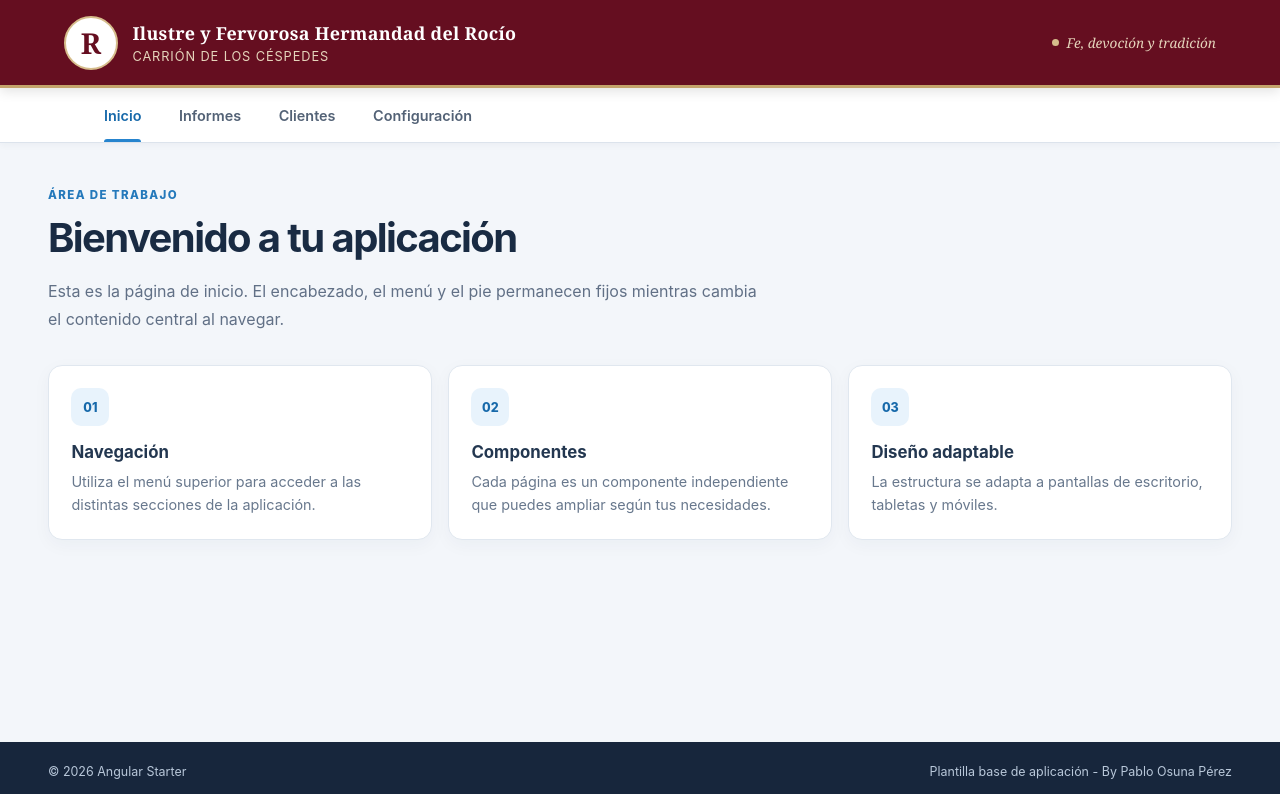
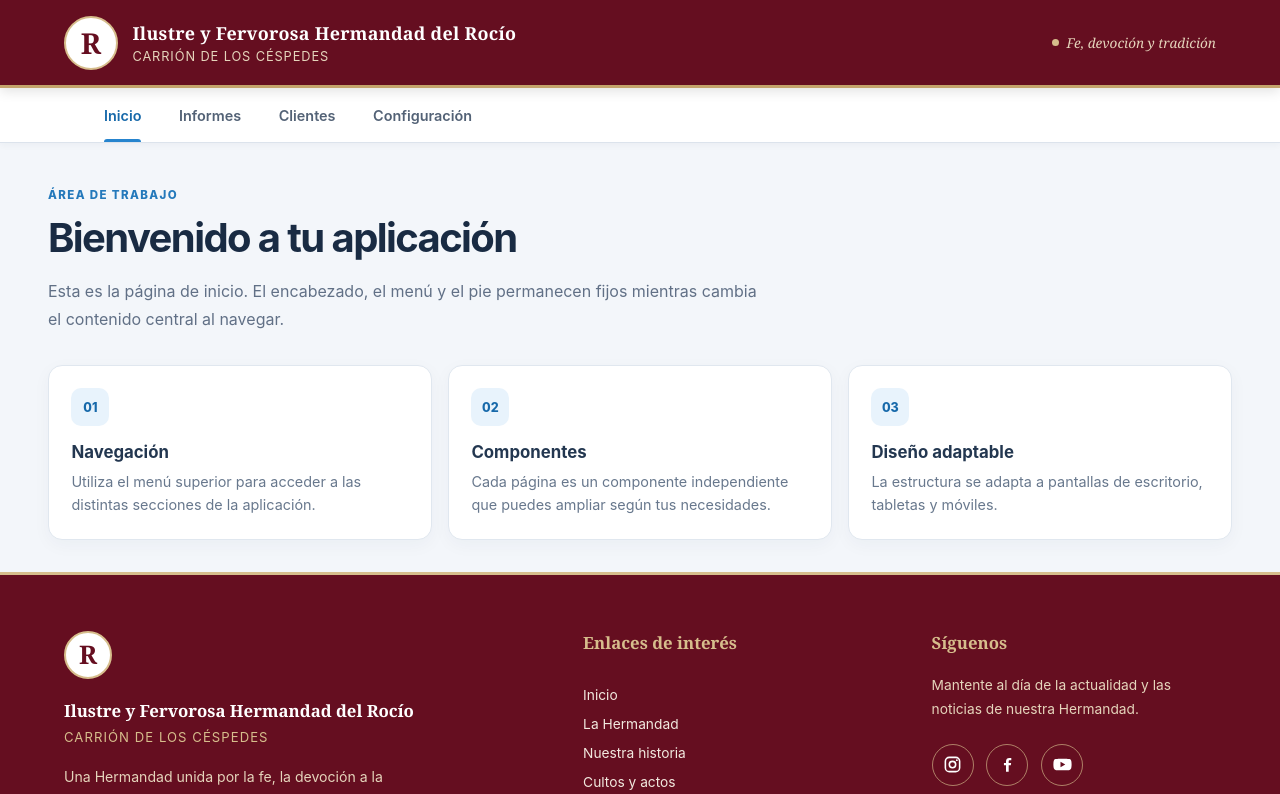
Before and after one commit to pabloosuna1/decarrionalrocio-angular-layout, an Angular app: page / in a window 1280 px wide. Shown: the top 794 px of the page. Built offline with nearby package versions, Linux system fonts and the light colour scheme.

Commit message:
Update footer.ts

```diff
--- a/src/app/layout/footer/footer.ts
+++ b/src/app/layout/footer/footer.ts
@@ -1,17 +1,339 @@
 import { Component } from '@angular/core';
+import { RouterLink } from '@angular/router';
 
 @Component({
   selector: 'app-footer',
   standalone: true,
+  imports: [RouterLink],
   template: `
     <footer class="site-footer">
-      <span>© {{ currentYear }} Angular Starter</span>
-      <span>Plantilla base de aplicación - By Pablo Osuna Pérez</span>
+
+      <div class="footer-main">
+
+        <!-- Identidad de la Hermandad -->
+        <div class="footer-brand">
+          <div class="footer-brand-mark">R</div>
+
+          <div class="footer-brand-copy">
+            <strong>Ilustre y Fervorosa Hermandad del Rocío</strong>
+            <span>Carrión de los Céspedes</span>
+          </div>
+
+          <p class="footer-description">
+            Una Hermandad unida por la fe, la devoción a la Santísima
+            Virgen del Rocío y las tradiciones de nuestro pueblo.
+          </p>
+        </div>
+
+        <!-- Enlaces de interés -->
+        <div class="footer-links">
+          <h3>Enlaces de interés</h3>
+
+          <a routerLink="/">Inicio</a>
+          <a routerLink="/hermandad">La Hermandad</a>
+          <a routerLink="/historia">Nuestra historia</a>
+          <a routerLink="/cultos">Cultos y actos</a>
+          <a routerLink="/romeria">Romería</a>
+          <a routerLink="/contacto">Contacto</a>
+        </div>
+
+        <!-- Redes sociales -->
+        <div class="footer-social">
+          <h3>Síguenos</h3>
+
+          <p>
+            Mantente al día de la actualidad y las noticias
+            de nuestra Hermandad.
+          </p>
+
+          <div class="social-icons">
+
+            <a
+              href="https://www.instagram.com/"
+              target="_blank"
+              rel="noopener noreferrer"
+              aria-label="Instagram"
+              title="Instagram"
+              class="social-link"
+            >
+              <svg viewBox="0 0 24 24" aria-hidden="true">
+                <rect x="3" y="3" width="18" height="18" rx="5"
+                  fill="none" stroke="currentColor" stroke-width="2"/>
+                <circle cx="12" cy="12" r="4"
+                  fill="none" stroke="currentColor" stroke-width="2"/>
+                <circle cx="17.5" cy="6.5" r="1.2"
+                  fill="currentColor"/>
+              </svg>
+            </a>
+
+            <a
+              href="https://www.facebook.com/"
+              target="_blank"
+              rel="noopener noreferrer"
+              aria-label="Facebook"
+              title="Facebook"
+              class="social-link"
+            >
+              <svg viewBox="0 0 24 24" aria-hidden="true">
+                <path
+                  d="M13.5 21v-8h2.7l.4-3h-3.1V8.1
+                  c0-.9.3-1.5 1.6-1.5h1.7V3.9
+                  c-.3 0-1.3-.1-2.5-.1
+                  -2.5 0-4.2 1.5-4.2 4.3V10H7.5v3h2.6v8z"
+                  fill="currentColor"/>
+              </svg>
+            </a>
+
+            <a
+              href="https://www.youtube.com/"
+              target="_blank"
+              rel="noopener noreferrer"
+              aria-label="YouTube"
+              title="YouTube"
+              class="social-link"
+            >
+              <svg viewBox="0 0 24 24" aria-hidden="true">
+                <path
+                  d="M23 7.2a3 3 0 0 0-2.1-2.1
+                  C19 4.6 12 4.6 12 4.6
+                  s-7 0-8.9.5A3 3 0 0 0 1 7.2
+                  C.5 9 .5 12 .5 12s0 3 .5 4.8
+                  a3 3 0 0 0 2.1 2.1
+                  c1.9.5 8.9.5 8.9.5s7 0 8.9-.5
+                  a3 3 0 0 0 2.1-2.1
+                  c.5-1.8.5-4.8.5-4.8
+                  s0-3-.5-4.8z"
+                  fill="currentColor"/>
+                <path d="m9.5 15.5 6-3.5-6-3.5z"
+                  fill="#650e20"/>
+              </svg>
+            </a>
+
+          </div>
+        </div>
+
+      </div>
+
+      <!-- Franja inferior -->
+      <div class="footer-bottom">
+
+        <span>
+          © {{ currentYear }} Ilustre y Fervorosa Hermandad
+          del Rocío de Carrión de los Céspedes.
+        </span>
+
+        <div class="legal-links">
+          <a routerLink="/aviso-legal">Aviso legal</a>
+          <a routerLink="/privacidad">Privacidad</a>
+          <a routerLink="/cookies">Cookies</a>
+        </div>
+
+      </div>
+
     </footer>
   `,
+
   styles: [`
-    .site-footer { min-height:58px; padding:1rem clamp(1rem, 4vw, 3rem); display:flex; align-items:center; justify-content:space-between; gap:1rem; background:#17263c; color:#b8c7d9; font-size:.78rem; }
-    @media (max-width:520px) { .site-footer { align-items:flex-start; flex-direction:column; gap:.35rem; } }
+    :host {
+      display: block;
+      width: 100%;
+    }
+
+    .site-footer {
+      background: #650e20;
+      color: #fff;
+      border-top: 3px solid #d6bd8c;
+    }
+
+    /* Zona principal */
+
+    .footer-main {
+      max-width: 1450px;
+      margin: 0 auto;
+      padding: 3.5rem clamp(1.5rem, 5vw, 4rem);
+      display: grid;
+      grid-template-columns: 1.6fr 1fr 1fr;
+      gap: 4rem;
+    }
+
+    /* Identidad */
+
+    .footer-brand-mark {
+      width: 48px;
+      height: 48px;
+      margin-bottom: 1.2rem;
+      display: grid;
+      place-items: center;
+      border: 2px solid #d6bd8c;
+      border-radius: 50%;
+      background: #fff;
+      color: #650e20;
+      font-family: Georgia, serif;
+      font-size: 1.6rem;
+      font-weight: 700;
+    }
+
+    .footer-brand-copy {
+      display: grid;
+      gap: .35rem;
+    }
+
+    .footer-brand-copy strong {
+      font-family: Georgia, 'Times New Roman', serif;
+      font-size: 1.05rem;
+      line-height: 1.5;
+    }
+
+    .footer-brand-copy span {
+      color: #d6bd8c;
+      font-size: .82rem;
+      letter-spacing: .08em;
+      text-transform: uppercase;
+    }
+
+    .footer-description {
+      max-width: 380px;
+      margin-top: 1.2rem;
+      color: #e5d4bb;
+      font-size: .88rem;
+      line-height: 1.8;
+    }
+
+    /* Enlaces */
+
+    .footer-links h3,
+    .footer-social h3 {
+      margin: 0 0 1.3rem;
+      color: #d6bd8c;
+      font-family: Georgia, serif;
+      font-size: 1.05rem;
+    }
+
+    .footer-links {
+      display: flex;
+      flex-direction: column;
+      align-items: flex-start;
+      gap: .8rem;
+    }
+
+    .footer-links a,
+    .legal-links a {
+      color: #f2e9df;
+      text-decoration: none;
+      font-size: .86rem;
+      transition: color .2s ease;
+    }
+
+    .footer-links a:hover,
+    .legal-links a:hover {
+      color: #d6bd8c;
+    }
+
+    /* Redes sociales */
+
+    .footer-social p {
+      max-width: 260px;
+      margin: 0;
+      color: #e5d4bb;
+      font-size: .86rem;
+      line-height: 1.7;
+    }
+
+    .social-icons {
+      display: flex;
+      align-items: center;
+      gap: .8rem;
+      margin-top: 1.4rem;
+    }
+
+    .social-link {
+      width: 42px;
+      height: 42px;
+      display: grid;
+      place-items: center;
+      border: 1px solid rgba(214, 189, 140, .65);
+      border-radius: 50%;
+      color: #fff;
+      transition: all .25s ease;
+    }
+
+    .social-link svg {
+      width: 19px;
+      height: 19px;
+    }
+
+    .social-link:hover {
+      background: #d6bd8c;
+      color: #650e20;
+      border-color: #d6bd8c;
+      transform: translateY(-3px);
+    }
+
+    /* Franja inferior */
+
+    .footer-bottom {
+      min-height: 65px;
+      padding: 1.2rem clamp(1.5rem, 5vw, 4rem);
+      display: flex;
+      align-items: center;
+      justify-content: space-between;
+      gap: 1.5rem;
+      border-top: 1px solid rgba(255, 255, 255, .16);
+      background: #520b1a;
+      color: #e5d4bb;
+      font-size: .76rem;
+    }
+
+    .legal-links {
+      display: flex;
+      align-items: center;
+      flex-wrap: wrap;
+      gap: 1.4rem;
+    }
+
+    .legal-links a {
+      font-size: .76rem;
+      color: #e5d4bb;
+    }
+
+    /* Tablets */
+
+    @media (max-width: 900px) {
+      .footer-main {
+        grid-template-columns: 1fr 1fr;
+        gap: 3rem;
+      }
+
+      .footer-brand {
+        grid-column: 1 / -1;
+      }
+    }
+
+    /* Móviles */
+
+    @media (max-width: 600px) {
+      .footer-main {
+        grid-template-columns: 1fr;
+        gap: 2.5rem;
+        padding: 2.5rem 1.5rem;
+      }
+
+      .footer-brand {
+        grid-column: auto;
+      }
+
+      .footer-bottom {
+        align-items: flex-start;
+        flex-direction: column;
+        gap: 1rem;
+        padding: 1.5rem;
+        line-height: 1.6;
+      }
+
+      .legal-links {
+        gap: 1rem;
+      }
+    }
   `]
 })
 export class FooterComponent {
```
